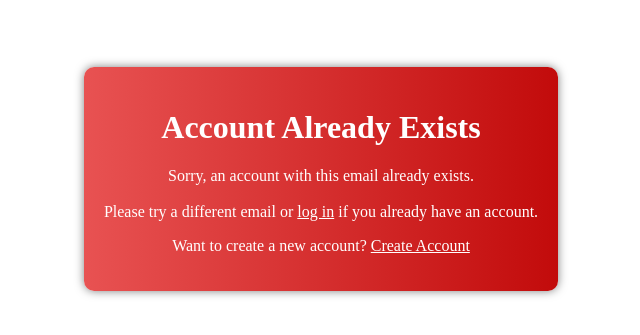
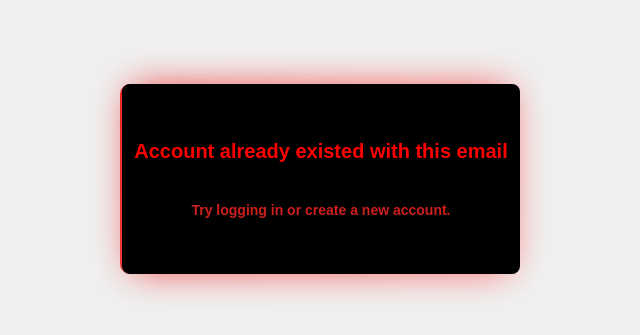
Before and after one commit to RohanthBaipilla/Registration-Form, a website: page public/account_exists.html in a window 1280 px wide. Shown: the part 221-556 px from the top of the page, without its empty margins (319-959 px from the left). Drawn offline with Linux system fonts and the light colour scheme.

Commit message:
Update account_exists.html

```diff
--- a/public/account_exists.html
+++ b/public/account_exists.html
@@ -1,45 +1,85 @@
-<!-- home.html -->
+
 <!DOCTYPE html>
 <html lang="en">
 <head>
   <meta charset="UTF-8">
   <meta name="viewport" content="width=device-width, initial-scale=1.0">
-    <title>Account Already Exists</title>
+  <link rel="stylesheet" type="text/css" href="style.css">
   <style>
-        body {
-            margin: 0;
-            padding: 0;
+    .card-container {
       display: flex;
+      justify-content: center;
       align-items: center;
-            justify-content: center;
-            height: 100vh;
-            background-color: #fff;
+      height: 100vh; /* Adjust this if needed */
     }
 
-        .container {
-            text-align: center;
-            color: #fff;
-            padding: 20px;
-            border-radius: 10px;
-            background: linear-gradient(to right, #e85252, rgb(194, 11, 11));
-            box-shadow: 0 0 10px rgba(0, 0, 0, 0.5);
+    .card {
+      position: relative;
+      min-width: 190px; /* Minimum width */
+      max-width: 400px; /* Maximum width */
+      background-color: #000;
+      display: flex;
+      flex-direction: column;
+      justify-content: end;
+      padding: 12px;
+      gap: 12px;
+      border-radius: 8px;
+      cursor: pointer;
+      color: white;
+      transition: all 0.3s ease; /* Added transition for smooth resizing */
     }
 
-        .container a {
-            color: #fff;
-            text-decoration: underline;
+    .card::before {
+      content: '';
+      position: absolute;
+      inset: 0;
+      left: -5px;
+      margin: auto;
+      width: 100%; /* Full width */
+      height: 100%;
+      border-radius: 10px;
+      background: linear-gradient(-45deg, #ff5b5b 0%, #ea2727 100%);
+      z-index: -10;
+      pointer-events: none;
+      transition: all 0.6s cubic-bezier(0.175, 0.885, 0.32, 1.275);
+    }
+
+    .card::after {
+      content: "";
+      z-index: -1;
+      position: absolute;
+      inset: 0;
+      background: linear-gradient(-45deg, #ff5b5b 0%, #ea2727 100%);
+      transform: translate3d(0, 0, 0) scale(0.95);
+      filter: blur(20px);
+    }
+
+    .heading {
+      font-size: 20px;
+      font-weight: 700;
+      color: #ff0000; /* Color for the heading */
+    }
+
+    .card p:not(.heading) {
+      font-size: 14px;
+    }
+
+    .card p:last-child {
+      color: #ce1e1e;
+      font-weight: 600;
     }
   </style>
 </head>
 <body>
-    <div class="container">
-        <h1>Account Already Exists</h1>
-        <p>
-            Sorry, an account with this email already exists.
-            <br><br>
-            Please try a different email or <a href="/login.html">log in</a> if you already have an account.
-        </p>
-        <p>Want to create a new account? <a href="/index.html">Create Account</a></p>
+  <div class="card-container">
+    <div class="card">
+        &nbsp;&nbsp;&nbsp;&nbsp;&nbsp;&nbsp;
+      <h1 class="heading">
+
+        Account already existed with this email
+      </h1>
+      <center><p>Try logging in or create a new account.</p></center>&nbsp;&nbsp;&nbsp;&nbsp;&nbsp;&nbsp;
+    </div>
   </div>
 </body>
 </html>
```
Lines whose indentation alone changed are shown as unchanged.
